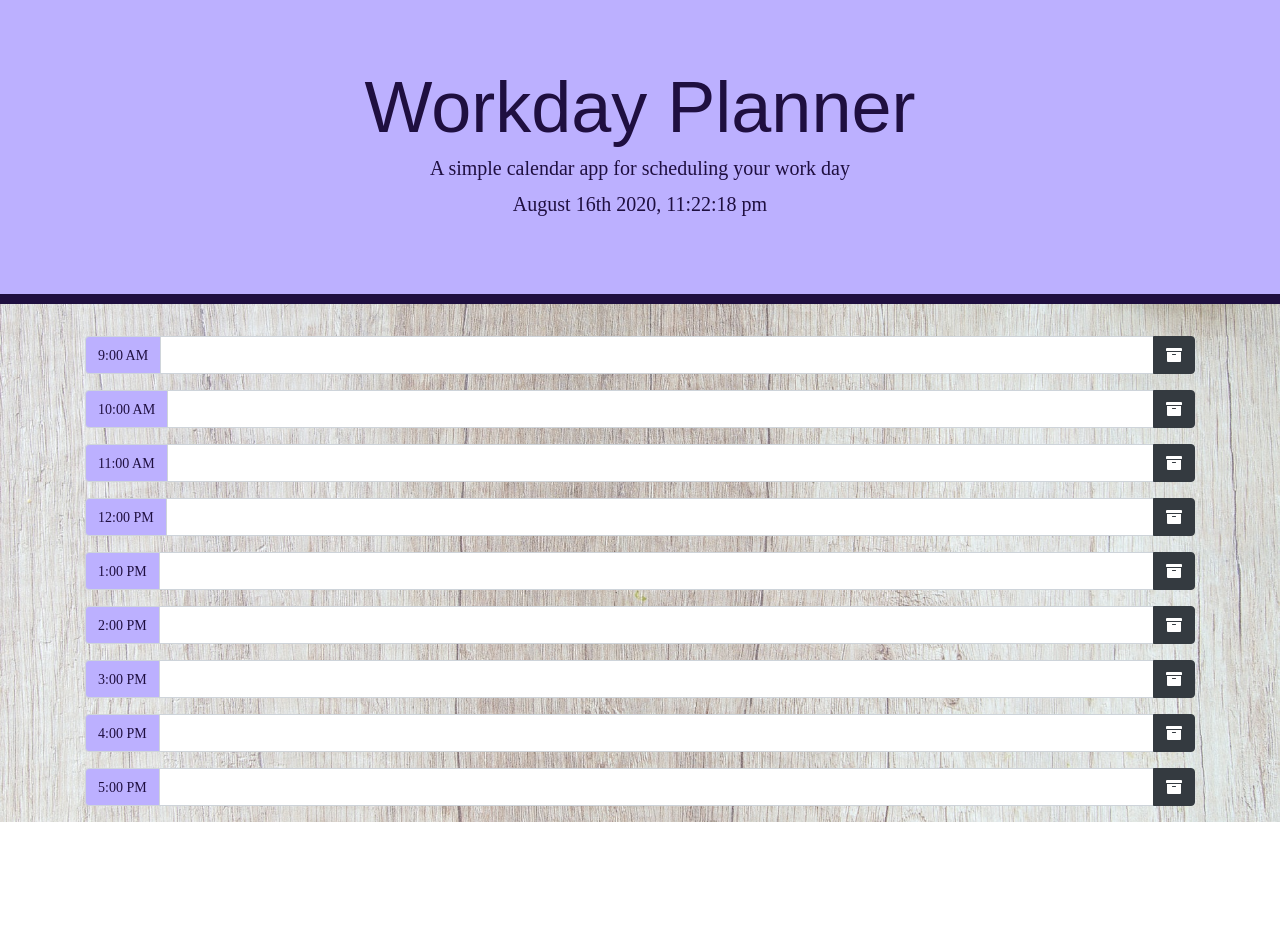
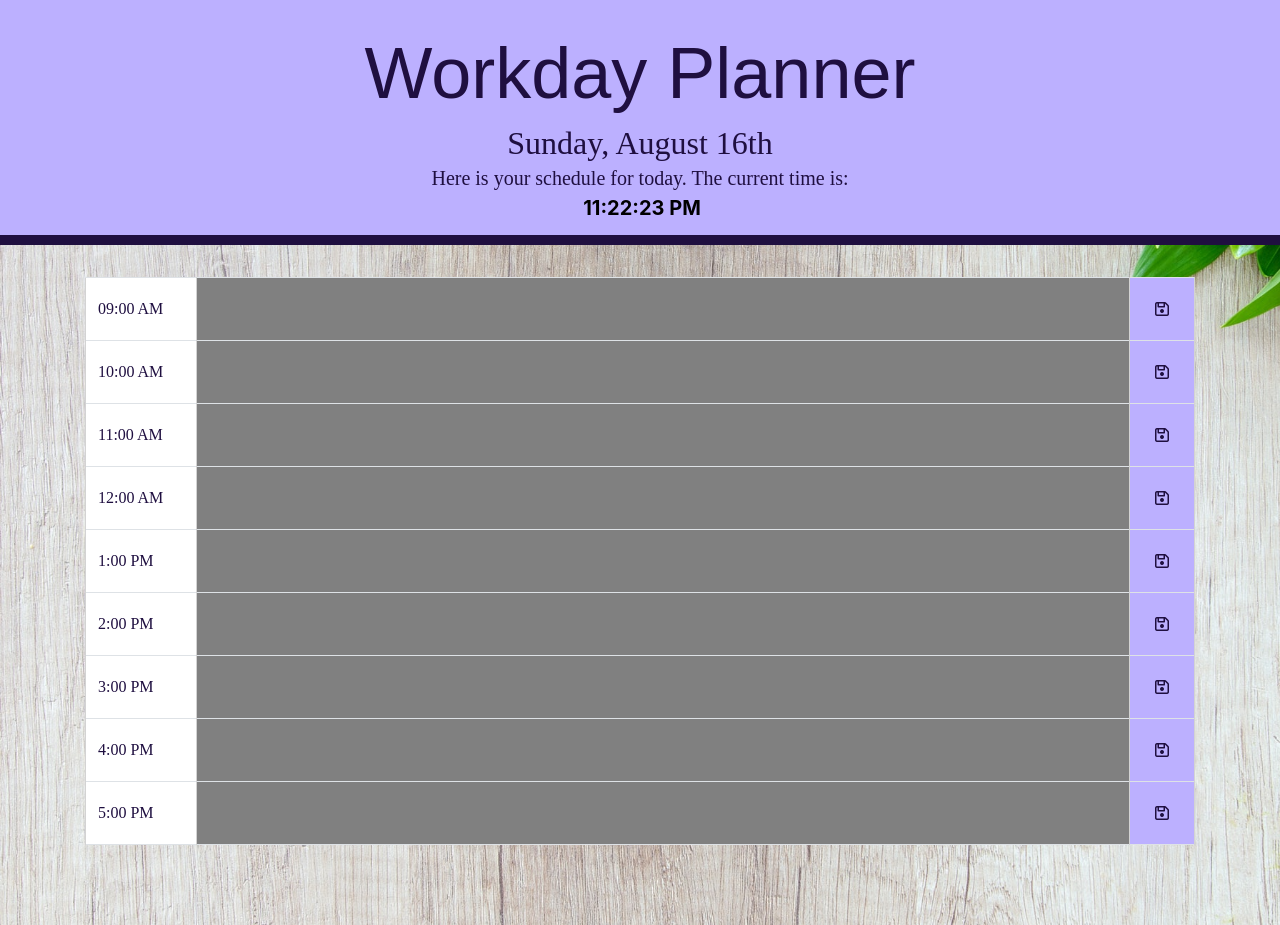
Before and after one commit to CodingPattz/homework5, a plain HTML site: page index.html in a window 1280 px wide. Before the commit the page ends 822 px from the top, so only its background shows below. Drawn offline with nearby package versions, Linux system fonts and the light colour scheme; a web font is replaced by a local one.

Commit message:
script.js file updated

```diff
--- /dev/null
+++ b/assets/css/style.css
@@ -0,0 +1,85 @@
+
+body {
+  background-image: url('./wallpaper.jpeg');
+  background-size: cover;
+}
+
+th {
+  background-color: white;
+}
+
+th,
+td {
+  border-right: 1px solid lightgrey;
+}
+
+h1{
+  font-family: voltage,sans-serif;
+  font-weight: 700;
+  font-style: normal;
+  color: #1F0F40;
+}
+
+.far {
+  color: #1F0F40;
+}
+
+h2{
+  font-family: museo-slab,serif;
+  font-weight: 300;
+  font-style: bold;
+  color: #1F0F40;
+}
+
+p{
+  font-family: museo-slab,serif;
+  font-weight: 300;
+  font-style: normal;
+  color: #1F0F40;
+}
+
+.jumbotron {
+  text-align: center;
+  background-color: #BCB0FF;
+  color: black;
+  border-radius: 0;
+  border-bottom: 10px solid #1F0F40;
+  height: 245px;
+  padding-top: 30px;
+}
+
+.input-cell {
+    padding: 0px !important;
+    position: relative;
+}
+
+.input-area {
+  font-family: museo-slab,serif;
+  font-weight: 300;
+  font-style: normal;
+  color: black;
+  width: 100%;
+  height: 100%;
+  resize: none;
+  border: 0;
+  padding: 5px 0px 0px 10px;
+  position: absolute;
+}
+
+.save-button-cell {
+  background-color: #BCB0FF;
+  width: 5%;
+}
+
+.time {
+  width: 10%;
+  border-left: 1px solid lightgray;
+  font-family: museo-slab,serif;
+  font-weight: 300;
+  font-style: normal;
+  color: #1F0F40;
+}
+
+#title-date, #title-time {
+    margin: 0;
+}
--- /dev/null
+++ b/assets/js/script.js
@@ -0,0 +1,139 @@
+var scheduleArr = [];
+var scheduleObj = {};
+var dateArr = [];
+var dateObj = {};
+var storedSchedule;
+var savedSchedule;
+var date = moment().format('LL');
+previous = 0;
+next = 0;
+day = 0;
+
+$(document).ready(function() {
+  init();
+
+  function init() {
+    storeTodaysDate();
+    updateTime();
+    displaySchedule();
+    scheduleFocus();
+    saveEvent();
+  }
+
+  function storeTodaysDate() {
+    savedSchedule = JSON.parse(localStorage.getItem(date));
+
+    if (savedSchedule === null) {
+      console.log('creating');
+      dateObj['date'] = date;
+      dateArr.push(dateObj);
+      localStorage.setItem(date, JSON.stringify(dateArr));
+    }
+  }
+
+  function updateTime(differentDate) {
+    if (differentDate !== date) {
+      var currentDate = moment().format('dddd, MMMM Do');
+      $('#title-date').html(currentDate);
+      dynamicTime();
+    }
+    if (day = 0) {
+      $('#title-time').html(
+        'Here is your schedule for today. The current time is: '
+      );
+      $('#dynamic-time').show();
+      dynamicTime();
+
+    } else if (day > 0) {
+      $('#title-date').html(differentDate);
+      $('#title-time').html(
+        'Here is what your schedule looks like for this day so far.'
+      );
+      $('#dynamic-time').hide();
+    } else {
+      $('#title-time').html(
+        'Here is your schedule for today. The current time is: '
+      );
+      $('#dynamic-time').show();
+      dynamicTime();
+    }
+  }
+
+  function dynamicTime() {
+    var currentTime = moment().format('h:mm:ss A');
+    $('#dynamic-time').text(currentTime);
+    setInterval(dynamicTime, 1000);
+  }
+
+  function scheduleFocus() {
+    var currentHourInt = parseInt(moment().format('HH'));
+
+    var timeIDs = $('#schedule-table tr[id]')
+      .map(function() {
+        return this.id;
+      })
+      .get();
+
+    if (day < 0) {
+      $('.input-area').css('background-color', 'grey');
+    } else if (day > 0) {
+      $('.input-area').css('background-color', 'dbf9d5');
+    } else {
+      for (var i = 0; i < timeIDs.length; i++) {
+        var timeIDsInt = parseInt(timeIDs[i]);
+        if (timeIDsInt < currentHourInt) {
+          $('#' + timeIDs[i])
+            .find('textarea')
+            .css('background-color', 'grey');
+        } else if (timeIDsInt === currentHourInt) {
+          $('#' + timeIDs[i])
+            .find('textarea')
+            .css('background-color', '#dbf9d5');
+        } else {
+          $('#' + timeIDs[i])
+            .find('textarea')
+            .css('background-color', '#f9e4d5');
+        }
+      }
+    }
+  }
+
+  function displaySchedule() {
+    savedSchedule = JSON.parse(localStorage.getItem(date));
+    $('.input-area').val('');
+    for (var i = 0; i < savedSchedule.length; i++) {
+      var getKey = Object.keys(savedSchedule[i]);
+      var getValue = Object.values(savedSchedule[i]);
+      $('#area-' + getKey).val(getValue[0]);
+    }
+  }
+
+  function saveEvent() {
+    $('.save-button').on('click', function() {
+      var trId = $(this)
+        .closest('tr')
+        .attr('id');
+      var textAreaVal = $(this)
+        .closest('tr')
+        .find('textarea')
+        .val()
+        .trim();
+
+      storedSchedule = JSON.parse(localStorage.getItem(date));
+      scheduleObj = {};
+
+      scheduleObj[trId] = textAreaVal;
+      scheduleArr.push(scheduleObj);
+      localStorage.setItem(date, JSON.stringify(scheduleArr));
+
+      for (var i = 0; i < storedSchedule.length; i++) {
+        if (storedSchedule[i].hasOwnProperty(trId)) {
+          storedSchedule[i][trId] = textAreaVal;
+          scheduleArr = storedSchedule;
+          localStorage.setItem(date, JSON.stringify(scheduleArr));
+          return;
+        }
+      }
+    });
+  }
+});
--- a/index.html
+++ b/index.html
@@ -5,129 +5,153 @@
     <meta name="viewport" content="width=device-width, initial-scale=1.0" />
     <meta http-equiv="X-UA-Compatible" content="ie=edge" />
     <link
-      rel="stylesheet" href="https://stackpath.bootstrapcdn.com/bootstrap/4.3.1/css/bootstrap.min.css"/>
-    <link
-      rel="stylesheet" href="https://use.fontawesome.com/releases/v5.8.1/css/all.css" integrity="sha384-50oBUHEmvpQ+1lW4y57PTFmhCaXp0ML5d60M1M7uH2+nqUivzIebhndOJK28anvf" crossorigin="anonymous"/>
+      rel="stylesheet"
+      href="https://stackpath.bootstrapcdn.com/bootstrap/4.3.1/css/bootstrap.min.css"
+      integrity="sha384-ggOyR0iXCbMQv3Xipma34MD+dH/1fQ784/j6cY/iJTQUOhcWr7x9JvoRxT2MZw1T"
+      crossorigin="anonymous"/>
+    <link rel="stylesheet" href="assets/css/style.css" />
+    <script src="https://kit.fontawesome.com/53455dd245.js" crossorigin="anonymous"></script>
+    <link rel="stylesheet" href="https://use.typekit.net/mbc4xju.css">
+    <title>Work Day Planner</title>
+  </head>
+  <body>
 
-    <link rel="stylesheet" href="style.css" />
-    <link rel="stylesheet" href="https://use.typekit.net/mbc4xju.css">
-    <title>Workday Planner</title>
-    <script type = "text/JavaScript" src ="https://MomentJS.com/downloads/moment.js"></script>
-  </head>
-
-  <body>
-    <header class="jumbotron">
+    <!-- HEADER-->
+    <div class="jumbotron">
       <h1 class="display-3">Workday Planner</h1>
-      <p class="lead">A simple calendar app for scheduling your work day</p>
-      <!--Current Date-->
-      <p id="currentDay" class="lead"></p>
-    </header>
-    <div class="container">
-      <!-- Timeblocks go here -->
-
-      <!-- 9AM-->
-      <div class="input-group mb-3">
-        <div class="input-group-prepend">
-          <span class="input-group-text" id="inputGroup-sizing-default">9:00 AM</span>
+      <div>
+        <h2 class="text" id="title-date"></h2>
       </div>
-        <input id="9" type="text" class="form-control">
-        <div class="input-group-append">
-          <button class="btn btn-dark" type="button" id="saveBtn"><i class="fas fa-archive"></i></button>
+      <div class="text" id="current-date-time">
+        <p class="lead" id="title-time"><div class="font-weight-bold lead pl-1" id="dynamic-time"></div></p>
       </div>
     </div>
 
-      <!-- 10AM-->
-      <div class="input-group mb-3">
-        <div class="input-group-prepend">
-          <span class="input-group-text" id="inputGroup-sizing-default">10:00 AM</span>
+    <!-- TIME TABLE-->
+
+    <div class="container pb-5 mb-3">
+      <div class="table-responsive">
+        <table class="table">
+          <tbody id="schedule-table">
+            <tr id="09">
+              <th scope="row" class="align-middle time">09:00 AM</th>
+              <td class="input-cell">
+                <textarea class="input-area" id="area-09"></textarea>
+              </td>
+              <td id="save-0900" class="align-middle save-button-cell">
+                <div class="text-center">
+                  <button class="btn save-button" type="button"><i class="far fa-save"></i></button>
                 </div>
-        <input id="10" type="text" class="form-control">
-        <div class="input-group-append">
-          <button class="btn btn-dark" type="button" id="saveBtn"><i class="fas fa-archive"></i></button>
+              </td>
+            </tr>
+            <tr id="10">
+              <th scope="row" class="align-middle time">10:00 AM</th>
+              <td class="input-cell">
+                <textarea class="input-area" id="area-10"></textarea>
+              </td>
+              <td id="save-1000" class="align-middle save-button-cell">
+                <div class="text-center">
+                  <button class="btn save-button" type="button"><i class="far fa-save"></i></button>
                 </div>
+              </td>
+            </tr>
+            <tr id="11">
+              <th scope="row" class="align-middle time">11:00 AM</th>
+              <td class="input-cell">
+                <textarea class="input-area" id="area-11"></textarea>
+              </td>
+              <td id="save-1100" class="align-middle save-button-cell">
+                <div class="text-center">
+                  <button class="btn save-button" type="button"><i class="far fa-save"></i></button>
+                </div>
+              </td>
+            </tr>
+            <tr id="12">
+              <th scope="row" class="align-middle time">12:00 AM</th>
+              <td class="input-cell">
+                <textarea class="input-area" id="area-12"></textarea>
+              </td>
+              <td id="save-1200" class="align-middle save-button-cell">
+                <div class="text-center">
+                  <button class="btn save-button" type="button"><i class="far fa-save"></i></button>
+                </div>
+              </td>
+            </tr>
+            <tr id="13">
+              <th scope="row" class="align-middle time">1:00 PM</th>
+              <td class="input-cell">
+                <textarea class="input-area" id="area-13"></textarea>
+              </td>
+              <td id="save-1300" class="align-middle save-button-cell">
+                <div class="text-center">
+                  <button class="btn save-button" type="button"><i class="far fa-save"></i></button>
+                </div>
+              </td>
+            </tr>
+            <tr id="14">
+              <th scope="row" class="align-middle time">2:00 PM</th>
+              <td class="input-cell">
+                <textarea class="input-area" id="area-14"></textarea>
+              </td>
+              <td id="save-1400" class="align-middle save-button-cell">
+                <div class="text-center">
+                  <button class="btn save-button" type="button"><i class="far fa-save"></i></button>
+                </div>
+              </td>
+            </tr>
+            <tr id="15">
+              <th scope="row" class="align-middle time">3:00 PM</th>
+              <td class="input-cell">
+                <textarea class="input-area" id="area-15"></textarea>
+              </td>
+              <td id="save-1500" class="align-middle save-button-cell">
+                <div class="text-center">
+                  <button class="btn save-button" type="button"><i class="far fa-save"></i></button>
+                </div>
+              </td>
+            </tr>
+            <tr id="16">
+              <th scope="row" class="align-middle time">4:00 PM</th>
+              <td class="input-cell">
+                <textarea class="input-area" id="area-16"></textarea>
+              </td>
+              <td id="save-1600" class="align-middle save-button-cell">
+                <div class="text-center">
+                  <button class="btn save-button" type="button"><i class="far fa-save"></i></button>
+                </div>
+              </td>
+            </tr>
+            <tr id="17" class="border">
+              <th scope="row" class="align-middle time">5:00 PM</th>
+              <td class="input-cell">
+                <textarea class="input-area" id="area-17"></textarea>
+              </td>
+              <td id="save-1700" class="align-middle save-button-cell">
+                <div class="text-center">
+                  <button class="btn save-button" type="button"><i class="far fa-save"></i></button>
+                </div>
+              </td>
+            </tr>
+          </tbody>
+        </table>
     </div>
 
-      <!-- 11AM-->
-      <div class="input-group mb-3">
-        <div class="input-group-prepend">
-          <span class="input-group-text" id="inputGroup-sizing-default">11:00 AM</span>
-        </div>
-        <input id="11" type="text" class="form-control">
-        <div class="input-group-append">
-          <button class="btn btn-dark" type="button" id="saveBtn"><i class="fas fa-archive"></i></button>
-        </div>
-      </div>
-
-      <!-- 12PM-->
-      <div class="input-group mb-3">
-        <div class="input-group-prepend">
-          <span class="input-group-text" id="inputGroup-sizing-default">12:00 PM</span>
-        </div>
-        <input id="12" type="text" class="form-control">
-        <div class="input-group-append">
-          <button class="btn btn-dark" type="button" id="saveBtn"><i class="fas fa-archive"></i></button>
-        </div>
-      </div>
-
-      <!-- 1PM-->
-      <div class="input-group mb-3">
-        <div class="input-group-prepend">
-          <span class="input-group-text" id="inputGroup-sizing-default">1:00 PM</span>
-        </div>
-        <input id="1" type="text" class="form-control">
-        <div class="input-group-append">
-          <button class="btn btn-dark" type="button" id="saveBtn"><i class="fas fa-archive"></i></button>
-        </div>
-      </div>
-
-      <!-- 2PM-->
-      <div class="input-group mb-3">
-        <div class="input-group-prepend">
-          <span class="input-group-text" id="inputGroup-sizing-default">2:00 PM</span>
-        </div>
-        <input id="2" type="text" class="form-control">
-        <div class="input-group-append">
-          <button class="btn btn-dark" type="button" id="saveBtn"><i class="fas fa-archive"></i></button>
-        </div>
-      </div>
-
-      <!-- 3PM-->
-      <div class="input-group mb-3">
-        <div class="input-group-prepend">
-          <span class="input-group-text" id="inputGroup-sizing-default">3:00 PM</span>
-        </div>
-        <input id="3" type="text" class="form-control">
-        <div class="input-group-append">
-          <button class="btn btn-dark" type="button" id="saveBtn"><i class="fas fa-archive"></i></button>
-        </div>
-      </div>
-
-      <!-- 4PM-->
-      <div class="input-group mb-3">
-        <div class="input-group-prepend">
-          <span class="input-group-text" id="inputGroup-sizing-default">4:00 PM</span>
-        </div>
-        <input id="4" type="text" class="form-control">
-        <div class="input-group-append">
-          <button class="btn btn-dark" type="button" id="saveBtn"><i class="fas fa-archive"></i></button>
-        </div>
-      </div>
-
-      <!-- 5PM-->
-      <div class="input-group mb-3">
-        <div class="input-group-prepend">
-          <span class="input-group-text" id="inputGroup-sizing-default">5:00 PM</span>
-        </div>
-        <input id="5" type="text" class="form-control">
-        <div class="input-group-append">
-          <button class="btn btn-dark" type="button" id="saveBtn"><i class="fas fa-archive"></i></button>
-        </div>
-      </div>
-
-
-
-    <script src="./script.js"></script>
-    <script src="https://code.jquery.com/jquery-3.4.1.min.js"></script>
-    <script src="https://cdnjs.cloudflare.com/ajax/libs/moment.js/2.24.0/moment.min.js"></script>
+    <script
+      src="https://code.jquery.com/jquery-3.3.1.slim.min.js"
+      integrity="sha384-q8i/X+965DzO0rT7abK41JStQIAqVgRVzpbzo5smXKp4YfRvH+8abtTE1Pi6jizo"
+      crossorigin="anonymous"
+    ></script>
+    <script
+      src="https://cdnjs.cloudflare.com/ajax/libs/popper.js/1.14.7/umd/popper.min.js"
+      integrity="sha384-UO2eT0CpHqdSJQ6hJty5KVphtPhzWj9WO1clHTMGa3JDZwrnQq4sF86dIHNDz0W1"
+      crossorigin="anonymous"
+    ></script>
+    <script
+      src="https://stackpath.bootstrapcdn.com/bootstrap/4.3.1/js/bootstrap.min.js"
+      integrity="sha384-JjSmVgyd0p3pXB1rRibZUAYoIIy6OrQ6VrjIEaFf/nJGzIxFDsf4x0xIM+B07jRM"
+      crossorigin="anonymous"
+    ></script>
+    <script src="https://cdn.jsdelivr.net/npm/moment@2.24.0/moment.min.js"></script>
+    <script src="assets/js/script.js"></script>
   </body>
 </html>
--- a/script.js
+++ /dev/null
@@ -1,3 +0,0 @@
-// Moment.js Current Time
-var a = moment().format('MMMM Do YYYY, h:mm:ss a');
-document.getElementById("currentDay").innerHTML = a;
--- a/style.css
+++ /dev/null
@@ -1,96 +0,0 @@
-body {
-  font-family: 'Open Sans', sans-serif;
-  font-size: 16px;
-  line-height: 1;
-  background: url('img/wallpaper.jpeg') no-repeat center center fixed;
-  background-size: cover;
-}
-
-/* textarea{
-  background: transparent;
-  border: none;
-  resize: none;
-  color: #000000;
-  border-left: 1px solid black;
-  padding: 10px;
-} */
-
-h1{
-  font-family: voltage,sans-serif;
-  font-weight: 700;
-  font-style: normal;
-  color: #1F0F40;
-}
-
-p{
-  font-family: museo-slab,serif;
-  font-weight: 300;
-  font-style: normal;
-  color: #1F0F40;
-}
-
-.jumbotron {
-  text-align: center;
-  background-color: #BCB0FF;
-  color: black;
-  border-radius: 0;
-  border-bottom: 10px solid #1F0F40;
-}
-
-.description{
-  white-space: pre-wrap;
-}
-
-.time-block{
-  text-align: center;
-  border-radius: 15px;
-}
-
-.row {
-  white-space: pre-wrap;
-  height: 80px;
-  border-top: 1px solid white;;
-}
-
-/* .hour {
-  background-color: #ffffff;
-  color: #000000;
-  border-top: 1px dashed #000000;
-} */
-
-.past {
-  background-color: #d3d3d3;
-  color: white;
-}
-
-.present {
-  background-color: #ff6961;
-  color: white;
-}
-
-.future {
-  background-color: #77dd77;
-  color: white;
-}
-
-/* .saveBtn {
-  border-left: 1px solid black;
-  border-top-right-radius: 15px;
-  border-bottom-right-radius: 15px;
-  background-color: #06AED5;
-  color: white;
-} */
-
-.saveBtn i:hover {
-  font-size: 20px;
-  transition: all .3s ease-in-out;
-}
-
-.input-group-text {
-  font-family: museo-slab,serif;
-  font-weight: 500;
-  font-style: normal;
-  font-size: 14px;
-  color: #1F0F40;
-  background-color:#BCB0FF ;
-}
```
Also changed, not shown: assets/css/wallpaper.jpeg (renamed from img/wallpaper.jpeg), 1 other file. Lines whose indentation alone changed are shown as unchanged.
